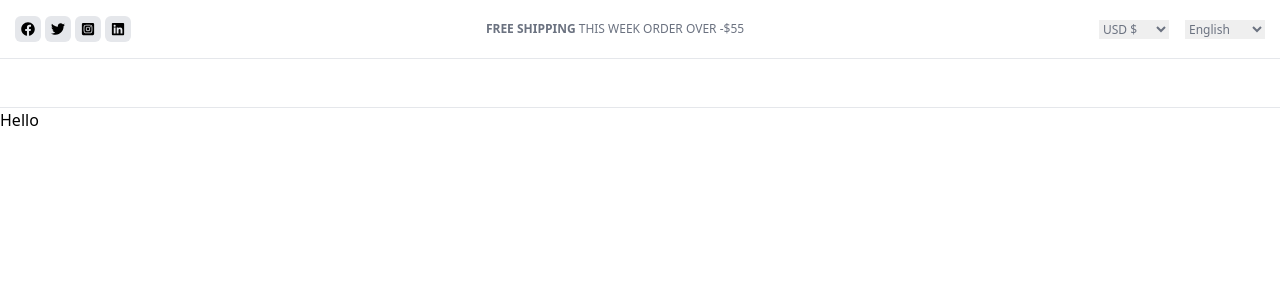
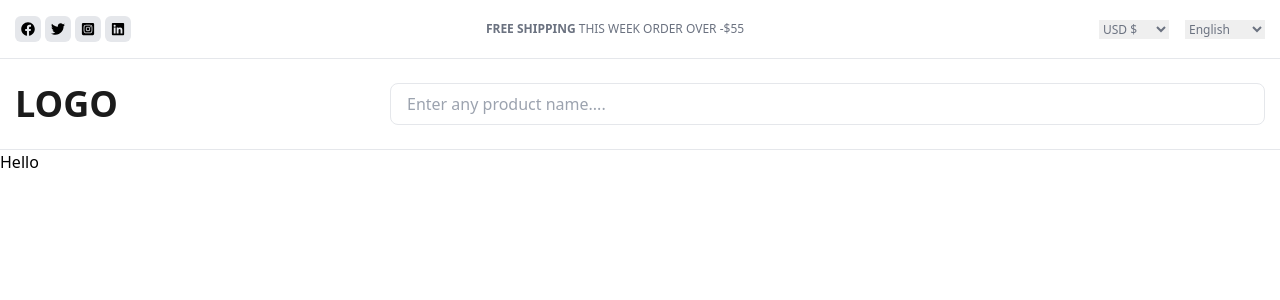
Before and after one commit to Harshini-priyaa/Shopping_App, a Next.js app in the folder shopping-website/: page / in a window 1280 px wide. Shown: the top 300 px of the page. Built offline with nearby package versions, Linux system fonts and the light colour scheme.

Commit message:
HeaderMain

```diff
--- a/shopping-website/src/components/HeaderMain.js
+++ b/shopping-website/src/components/HeaderMain.js
@@ -4,7 +4,14 @@ const HeaderMain = () => {
   return (
     <div className="border-b border-gray-200 py-6">
         <div className="container sm:flex justify-between items-center">
-            <div></div>
+            <div className="font-bold text-4xl text-center pb-4 sm:pb-0 text-blackish">LOGO
+            </div>
+            <div className="w-full sm:w-{300px} md:w-[70%] relative" >
+              <input className="border-gray-200 border p-2 px-4 rounded-lg w-full" type="text"
+              placeholder="Enter any product name...."/>
+
+
+            </div>
         </div>
     </div>
   )
```
